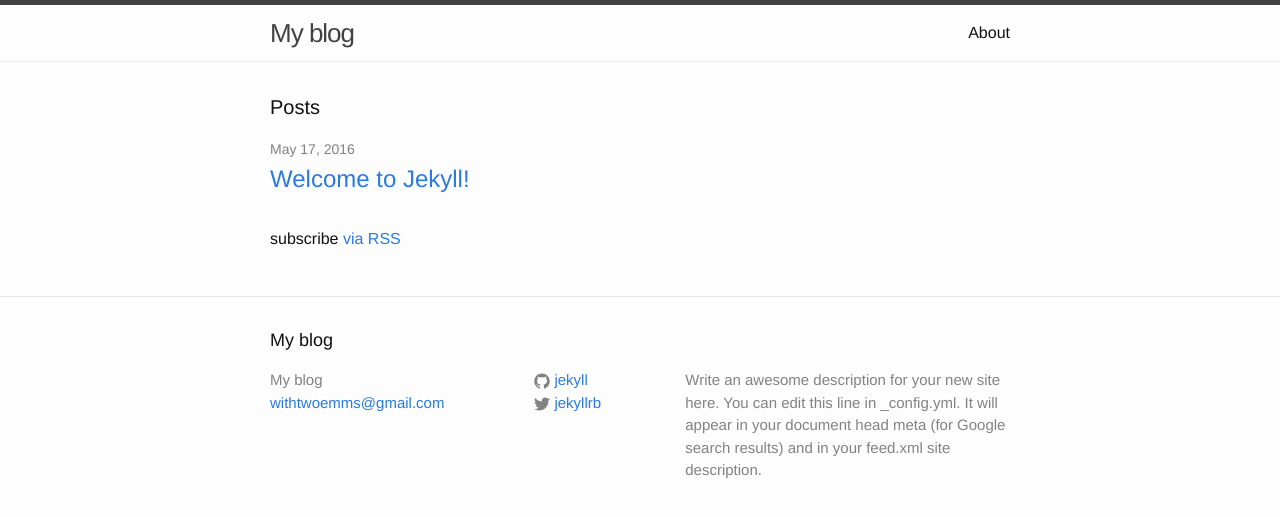
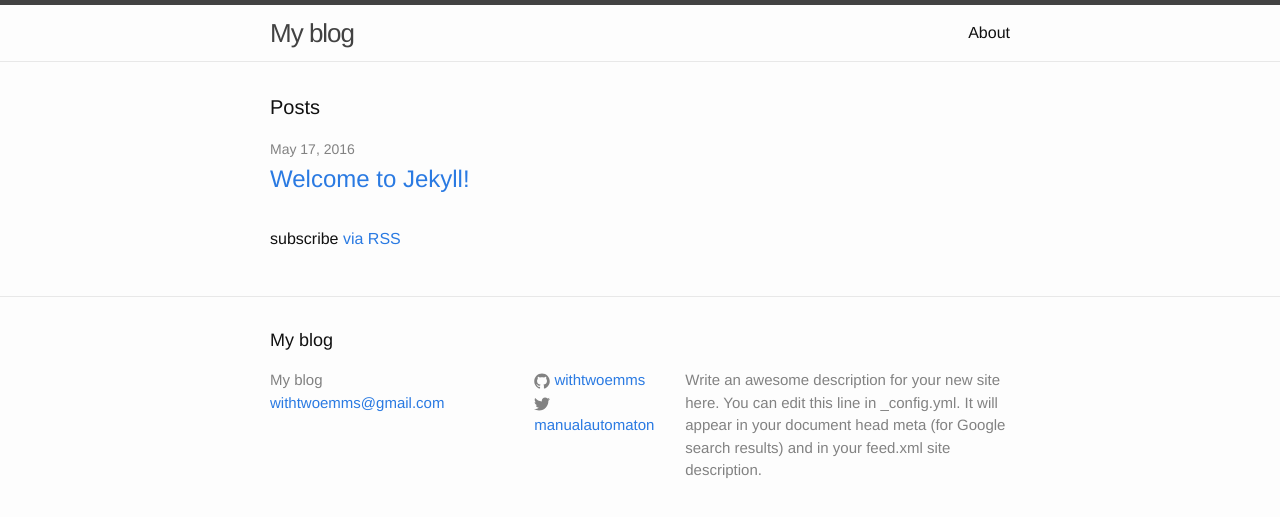
Before and after one commit to withtwoemms/blog, a Jekyll site: the page built from index.html, in a window 1280 px wide. Shown: the top 517 px of the page. Built offline with Jekyll 4.4.1, drawn with Linux system fonts in a browser that asks for light colours.

Commit message:
update config with my handles

```diff
--- a/_config.yml
+++ b/_config.yml
@@ -14,8 +14,8 @@ description: > # this means to ignore newlines until "baseurl:"
   Google search results) and in your feed.xml site description.
 baseurl: "/blog" # the subpath of your site, e.g. /blog
 url: "http://withtwoemms.github.io" # the base hostname & protocol for your site
-twitter_username: jekyllrb
-github_username:  jekyll
+twitter_username: manualautomaton
+github_username:  withtwoemms
 
 # Build settings
 markdown: kramdown
```
